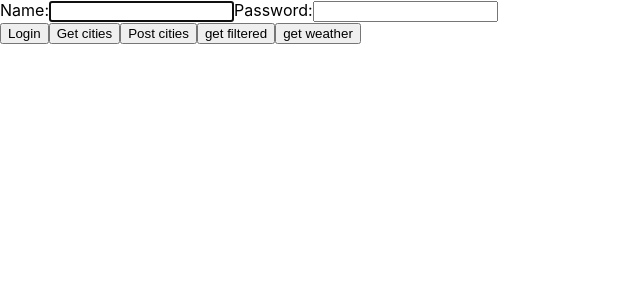
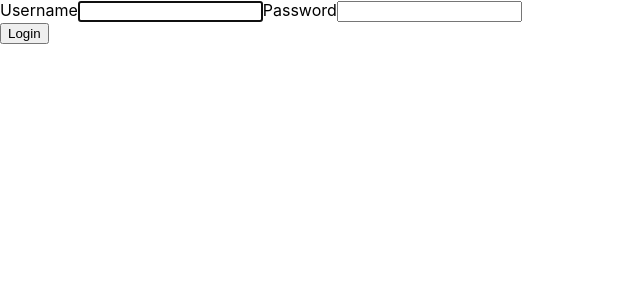
Before and after one commit to koszonetdoktor/bene-assignment, a React (Create React App) app in the folder ui/: page / in a window 1280 px wide. Shown: the top 300 px of the page, without its empty margins (0-640 px from the left). Built offline with nearby package versions, Linux system fonts and the light colour scheme.

Commit message:
login screen navigation to the list

```diff
--- a/ui/src/App.tsx
+++ b/ui/src/App.tsx
@@ -1,5 +1,8 @@
 import React, { useState } from 'react';
 import axios from "./utils/axios"
+import { BrowserRouter as Router, Route } from "react-router-dom"
+import Login from "./screens/login"
+import CitiesList from "./screens/citiesList"
 
 const App = () => {
     const [credentials, setCredentials] = useState<{ name: string, pw: string }>({ name: "", pw: "" })
@@ -59,34 +62,10 @@ const App = () => {
             })
     }
     return (
-        <div>
-            <form>
-                <label>
-                    Name:
-                    <input
-                        type="text"
-                        name="name"
-                        autoFocus={true}
-                        value={credentials.name}
-                        onChange={onInputChange}
-                    />
-                </label>
-                <label>
-                    Password:
-                    <input
-                        type="text"
-                        name="pw"
-                        value={credentials.pw}
-                        onChange={onInputChange}
-                    />
-                </label>
-            </form>
-            <button onClick={onFormSubmit}>Login</button>
-            <button onClick={onTestRequest}>Get cities</button>
-            <button onClick={onTestRequest2}>Post cities</button>
-            <button onClick={onTestRequest3}>get filtered</button>
-            <button onClick={onTestRequest4}>get weather</button>
-        </div>
+        <Router>
+            <Route exact path="/" component={Login} />
+            <Route path="/list" component={CitiesList} />
+        </Router>
     );
 }
 
--- /dev/null
+++ b/ui/src/screens/citiesList/citiesList.tsx
@@ -0,0 +1,10 @@
+import React from "react"
+
+function CitiesList() {
+    return (
+        <ul>
+            <li>1</li>
+        </ul>
+    )
+}
+export default CitiesList
--- /dev/null
+++ b/ui/src/screens/citiesList/index.tsx
@@ -0,0 +1,2 @@
+import CitiesList from "./citiesList"
+export default CitiesList
--- /dev/null
+++ b/ui/src/screens/login/index.tsx
@@ -0,0 +1,2 @@
+import Login from "./login"
+export default Login
--- /dev/null
+++ b/ui/src/screens/login/login.tsx
@@ -0,0 +1,58 @@
+import React, { useState } from "react"
+import axios from "../../utils/axios"
+import { RouteComponentProps } from "react-router-dom"
+
+function Login(props: RouteComponentProps) {
+    const [credentials, setCredentials] = useState<{ name: string, pw: string }>({ name: "", pw: "" })
+    const [isLoginError, setIsLoginError] = useState<boolean>(false)
+
+    const onInputChange = (event: React.ChangeEvent<HTMLInputElement>) => {
+        setCredentials({
+            ...credentials,
+            [event.target.name]: event.target.value
+        })
+    }
+
+    const onFormSubmit = () => {
+        const body = {
+            name: credentials.name,
+            password: credentials.pw
+        }
+        axios.post("/authenticate", body)
+            .then(() => {
+                props.history.push("/list")
+            })
+            .catch(() => {
+                setIsLoginError(true)
+            })
+    }
+    console.log(props)
+    return (
+        <div>
+            <form>
+                <label>
+                    Username
+                    <input
+                        type="text"
+                        name="name"
+                        autoFocus={true}
+                        value={credentials.name}
+                        onChange={onInputChange}
+                    />
+                </label>
+                <label>
+                    Password
+                    <input
+                        type="text"
+                        name="pw"
+                        value={credentials.pw}
+                        onChange={onInputChange}
+                    />
+                </label>
+            </form>
+            <button onClick={onFormSubmit}>Login</button>
+            {isLoginError && <span>ERROR</span>}
+        </div>
+    )
+}
+export default Login
```
Also changed, not shown: ui/package.json (+6 -1 lines), 1 other file (tests, documents, lock files or other folders).
